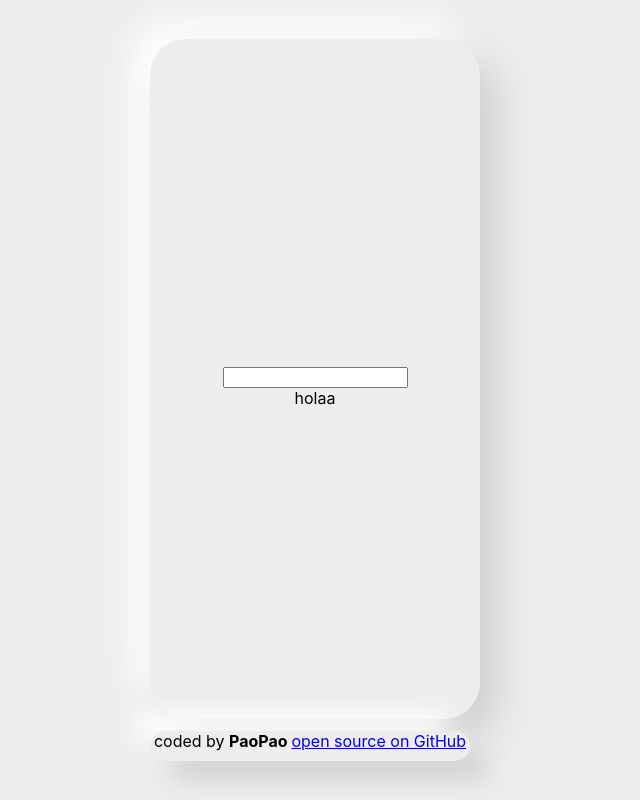
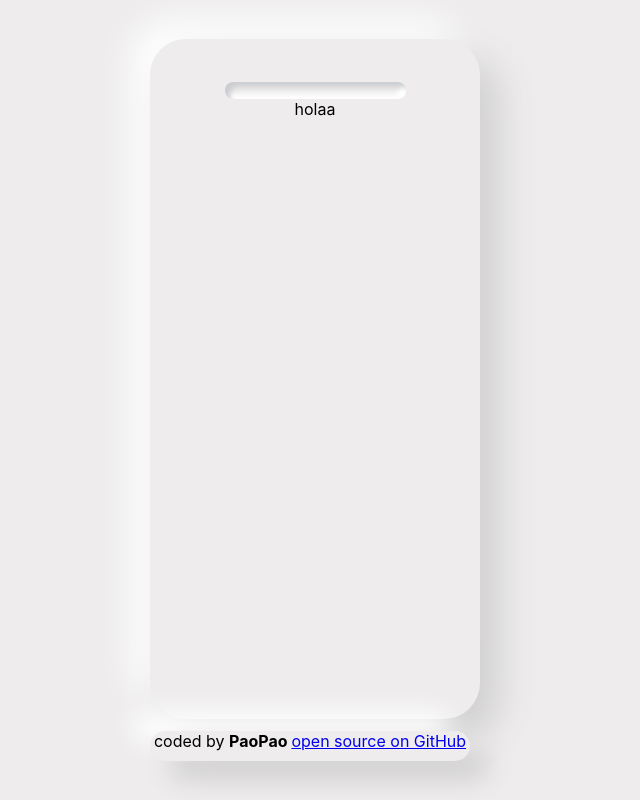
Before and after one commit to PaoPao27402/Dictionary-app, a React (Create React App) app: page / in a window 1280 px wide. Shown: the whole page, without its empty margins (325-965 px from the left). Built offline with nearby package versions, Linux system fonts and the light colour scheme; the HTML template or start-up script is replaced by a standard one.

Commit message:
update input css

```diff
--- a/src/App.css
+++ b/src/App.css
@@ -44,7 +44,6 @@ box-shadow:  19px 19px 26px #d1d0d0,
 }
 
 
-
 @keyframes App-logo-spin {
   from {
     transform: rotate(0deg);
--- a/src/Search.css
+++ b/src/Search.css
@@ -1,3 +1,16 @@
 .dictionary{
-    margin-top: 15px;
+    margin-top: -300px;
   }
+
+  input{
+    border: none;
+    outline: none;
+    color: #555;
+    background: none;
+  }
+
+  button, input, optgroup, select, textarea{
+    border-radius: 8px;
+    box-shadow: inset 5px 5px 5px #cbced1,
+            inset -5px -5px 5px #ffffff;
+  }
```
Also changed, not shown: src/Search.js (line endings or trailing spaces).
